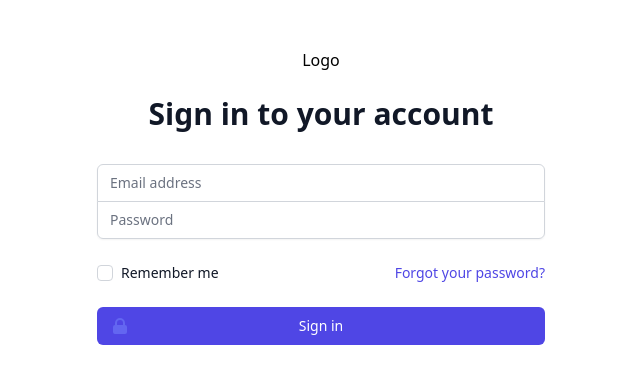
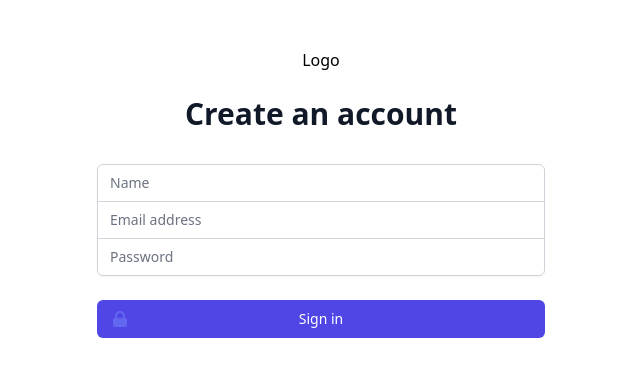
Before and after one commit to mostafakamal22/sprints-e-commerce-project, a React (Create React App) app in the folder frontend/: page / in a window 1280 px wide. Shown: the top 384 px of the page, without its empty margins (319-959 px from the left). Built offline with nearby package versions, Linux system fonts and the light colour scheme.

Commit message:
added register page

```diff
--- a/frontend/src/components/App.js
+++ b/frontend/src/components/App.js
@@ -1,11 +1,13 @@
 import { Routes, Route } from 'react-router'
 import LoginPage from './LoginPage';
+import RegisterPage from './RegisterPage';
 
 const App = () => {
   return (
     <div>
       <Routes>
-        <Route path='/' element={<LoginPage />} />
+        {/* test route (will be optimized later) */}
+        <Route path='/' element={<RegisterPage />} />
       </Routes>
     </div>
   )
--- /dev/null
+++ b/frontend/src/components/RegisterPage.js
@@ -0,0 +1,107 @@
+import { LockClosedIcon } from '@heroicons/react/solid'
+import { useState } from 'react'
+
+const RegisterPage = () => {
+
+    // Form States
+    const [name, setName] = useState('')
+    const [email, setEmail] = useState('')
+    const [password, setPassword] = useState('')
+
+    // Form On Submit
+    const registerUser = (e) => {
+        e.preventDefault()
+
+        const userData = {
+            name,
+            email,
+            password,
+        }
+
+        /* To Do send data to API to register a new user */
+
+        /* To Do redirect to login page */
+        console.log(userData)
+    }
+
+    return (
+        <>
+            <div className="min-h-full flex items-center justify-center py-12 px-4 sm:px-6 lg:px-8">
+                <div className="max-w-md w-full space-y-8">
+                    <div>
+                        <h2 className="text-center text-1xl">Logo</h2>
+                        {/* ToDo add logo*/}
+                        <h2 className="mt-6 text-center text-3xl font-extrabold text-gray-900">Create an account</h2>
+                    </div>
+                    <form className="mt-8 space-y-6" onSubmit={(e) => registerUser(e)} >
+                        <input type="hidden" name="remember" defaultValue="true" />
+                        <div className="rounded-md shadow-sm -space-y-px">
+                            <div>
+                                <label htmlFor="name" className="sr-only">
+                                    Name
+                                </label>
+                                <input
+                                    id="name"
+                                    name="name"
+                                    type="text"
+                                    autoComplete="none"
+                                    required
+                                    className="appearance-none rounded-none relative block w-full px-3 py-2 border border-gray-300 placeholder-gray-500 text-gray-900 rounded-t-md focus:outline-none focus:ring-indigo-500 focus:border-indigo-500 focus:z-10 sm:text-sm"
+                                    placeholder="Name"
+                                    value={name}
+                                    onChange={(e) => setName(e.target.value)}
+                                />
+                            </div>
+                            <div>
+                                <label htmlFor="email-address" className="sr-only">
+                                    Email address
+                                </label>
+                                <input
+                                    id="email-address"
+                                    name="email"
+                                    type="email"
+                                    autoComplete="email"
+                                    required
+                                    className="appearance-none rounded-none relative block w-full px-3 py-2 border border-gray-300 placeholder-gray-500 text-gray-900 focus:outline-none focus:ring-indigo-500 focus:border-indigo-500 focus:z-10 sm:text-sm"
+                                    placeholder="Email address"
+                                    value={email}
+                                    onChange={(e) => setEmail(e.target.value)}
+                                />
+                            </div>
+                            <div>
+                                <label htmlFor="password" className="sr-only">
+                                    Password
+                                </label>
+                                <input
+                                    id="password"
+                                    name="password"
+                                    type="password"
+                                    autoComplete="current-password"
+                                    required
+                                    className="appearance-none rounded-none relative block w-full px-3 py-2 border border-gray-300 placeholder-gray-500 text-gray-900 rounded-b-md focus:outline-none focus:ring-indigo-500 focus:border-indigo-500 focus:z-10 sm:text-sm"
+                                    placeholder="Password"
+                                    value={password}
+                                    onChange={(e) => setPassword(e.target.value)}
+                                />
+                            </div>
+                        </div>
+
+                        <div>
+                            <button
+                                type="submit"
+                                className="group relative w-full flex justify-center py-2 px-4 border border-transparent text-sm font-medium rounded-md text-white bg-indigo-600 hover:bg-indigo-700 focus:outline-none focus:ring-2 focus:ring-offset-2 focus:ring-indigo-500"
+                            >
+                                <span className="absolute left-0 inset-y-0 flex items-center pl-3">
+                                    <LockClosedIcon className="h-5 w-5 text-indigo-500 group-hover:text-indigo-400" aria-hidden="true" />
+                                </span>
+                                Sign in
+                            </button>
+                        </div>
+                    </form>
+                </div>
+            </div>
+        </>
+    )
+}
+
+export default RegisterPage
```
